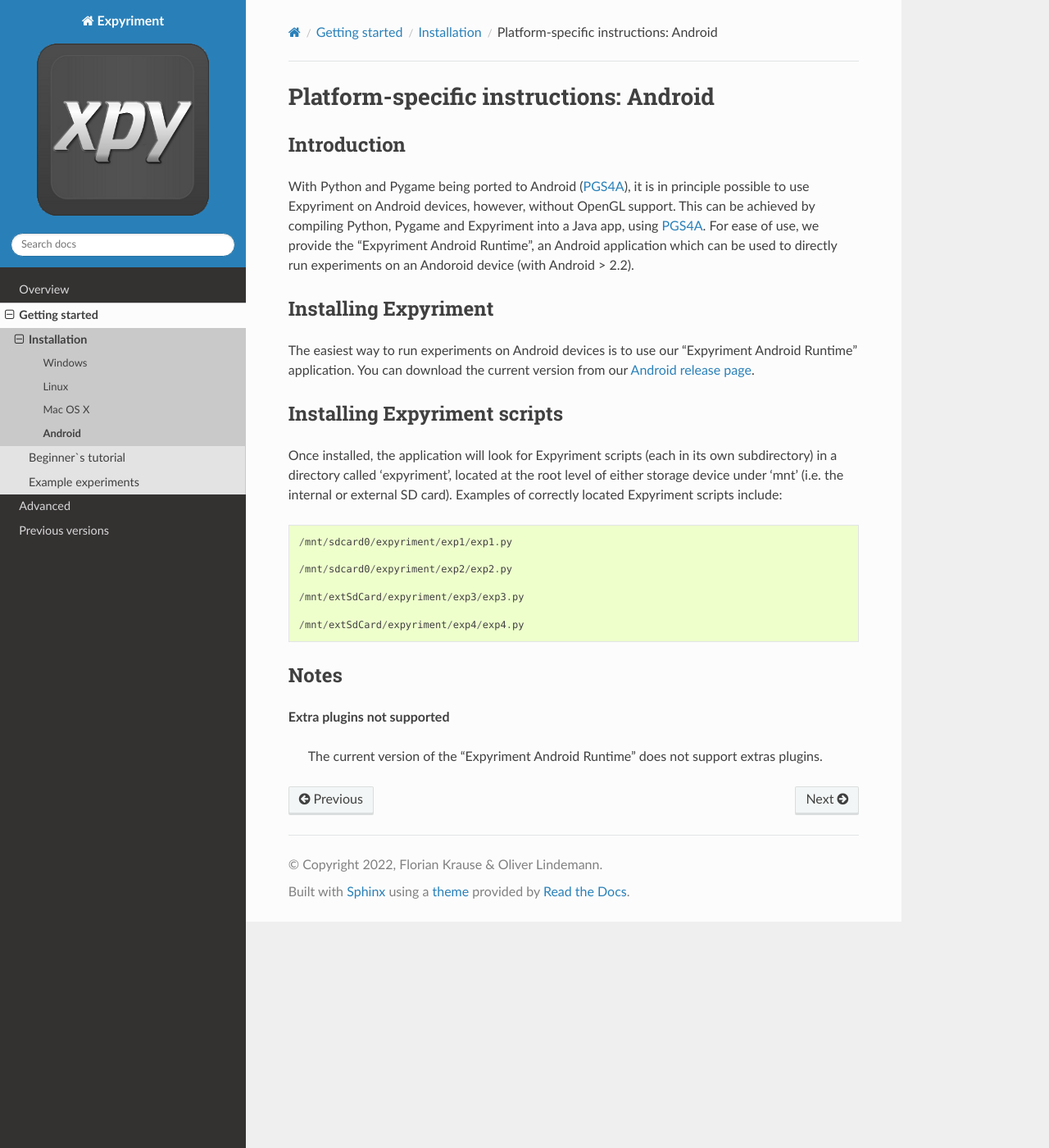
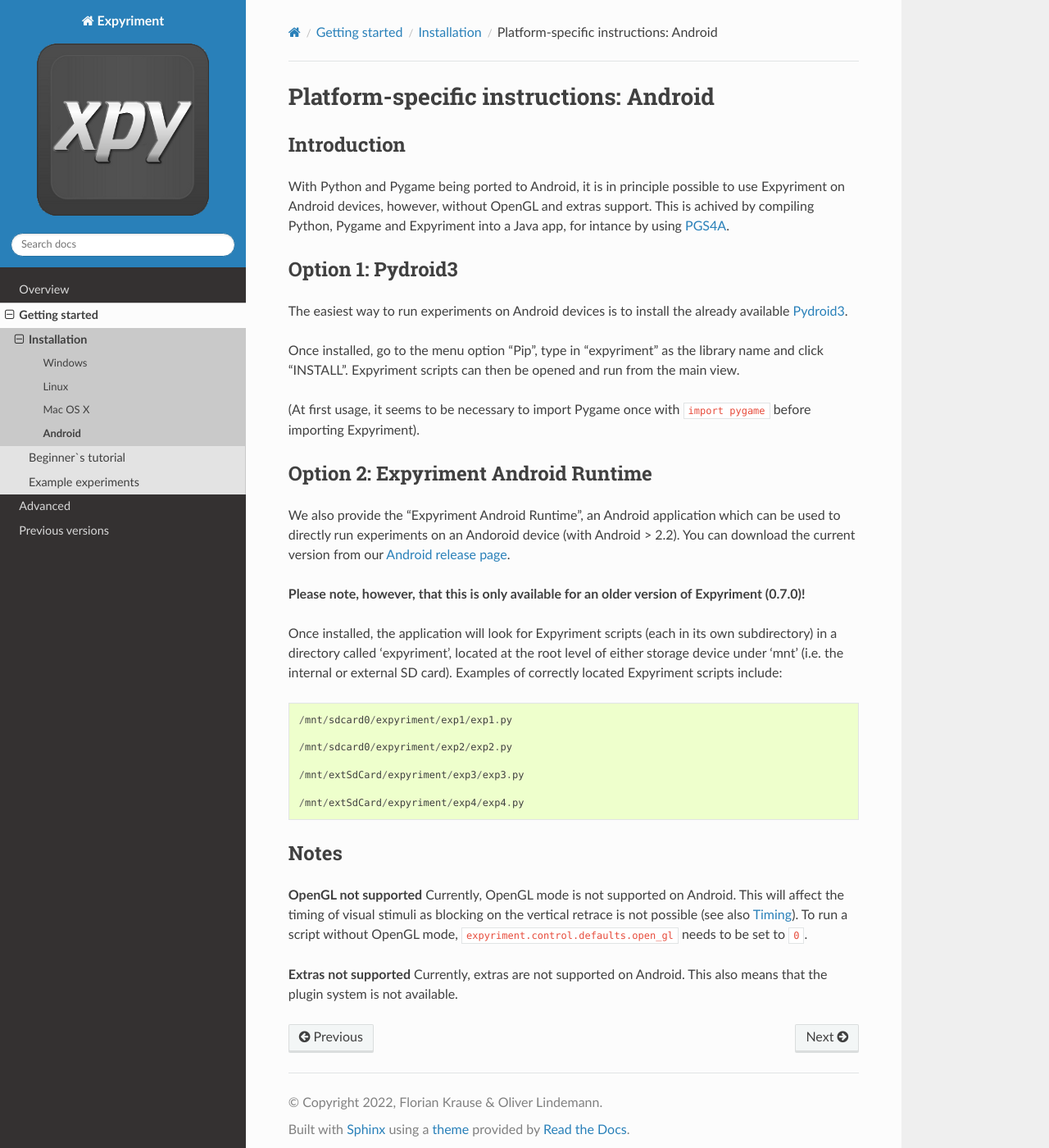
Before and after one commit to expyriment/expyriment, a Sphinx documentation site: the page built from documentation/sphinx/Installation.Android.rst, in a window 1280 px wide and 1400 px high. Shown: the whole window at 82% size. Built offline with Sphinx 7.4.7 and the Read the Docs theme 2.0.0, drawn with Linux system fonts in a browser that asks for light colours; pages that are not in the unit, such as notebooks, are missing from menus.

Commit message:
Update Installation.Android.rst

```diff
--- a/documentation/sphinx/Installation.Android.rst
+++ b/documentation/sphinx/Installation.Android.rst
@@ -5,23 +5,33 @@
 
 Introduction
 ------------
-With Python and Pygame being ported to Android (`PGS4A`_), it is in principle
-possible to use Expyriment on Android devices, however, without OpenGL support.
-This can be achieved by compiling Python, Pygame and Expyriment into a Java
-app, using `PGS4A`_.
-For ease of use, we provide the "Expyriment Android Runtime", an Android
-application which can be used to directly run experiments on an Andoroid device
-(with Android > 2.2).
+With Python and Pygame being ported to Android, it is in principle possible to
+use Expyriment on Android devices, however, without OpenGL and extras support.
+This is achived by compiling Python, Pygame and Expyriment into a Java app,
+for intance by using `PGS4A`_.
 
-Installing Expyriment
----------------------
-The easiest way to run experiments on Android devices is to use our "Expyriment
-Android Runtime" application.
-You can download the current version from our `Android release
+
+Option 1: Pydroid3
+------------------
+The easiest way to run experiments on Android devices is to install the already
+available `Pydroid3`_.
+
+Once installed, go to the menu option "Pip", type in "expyriment" as the library name and click "INSTALL".
+Expyriment scripts can then be opened and run from the main view.
+
+(At first usage, it seems to be necessary to import Pygame once with
+``import pygame`` before importing Expyriment).
+
+Option 2: Expyriment Android Runtime
+------------------------------------
+We also provide the "Expyriment Android Runtime", an Android application which
+can be used to directly run experiments on an Andoroid device (with Android >
+2.2). You can download the current version from our `Android release
 page`_.
 
-Installing Expyriment scripts
------------------------------
+**Please note, however, that this is only available for an older version of
+Expyriment (0.7.0)!**
+
 Once installed, the application will look for Expyriment scripts (each in its own
 subdirectory) in a directory called 'expyriment', located at the root level of
 either storage device under 'mnt' (i.e. the internal or external SD card).
@@ -38,10 +48,17 @@
 Notes
 -----
 
-**Extra plugins not supported**
+**OpenGL not supported**
+Currently, OpenGL mode is not supported on Android. This will affect the timing
+of visual stimuli as blocking on the vertical retrace is not possible (see also
+`Timing`_). To run a script without OpenGL mode, ``expyriment.control.defaults.open_gl`` needs to be set to ``0``.
 
-    The current version of the "Expyriment Android Runtime" does not support extras plugins.
+**Extras not supported**
+Currently, extras are not supported on Android. This also means that the plugin
+system is not available.
 
 
-.. _`PGS4A`: http://pygame.renpy.org
+.. _`PGS4A`: https://github.com/startgridsrc/pgs4a
+.. _`Pydroid3`: https://play.google.com/store/apps/details?id=ru.iiec.pydroid3&gl=US
 .. _`Android release page`: https://github.com/expyriment/expyriment-android-runtime/releases
+.. _`Timing`: Timing.html
```
